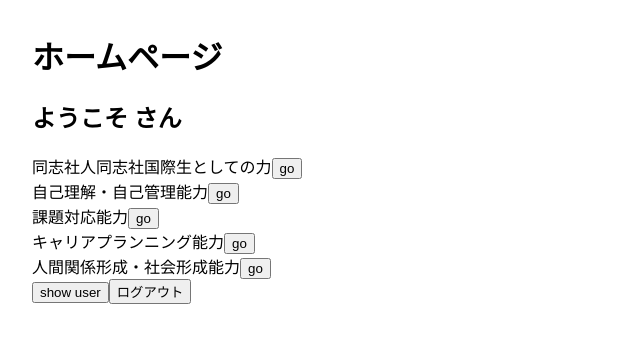
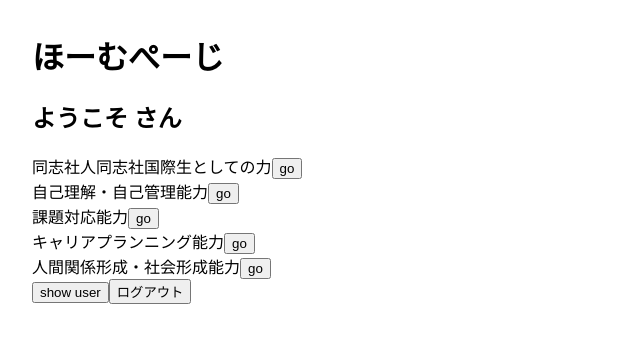
Before and after one commit to Masuda-1246/test, a React (Create React App) app: page / in a window 1280 px wide. Shown: the top 342 px of the page, without its empty margins (0-640 px from the left). Built offline with nearby package versions, Linux system fonts and the light colour scheme; no server answers; the database is empty; sample sign-in values are in the browser's storage.

Commit message:
changing-Home.js

```diff
--- a/src/pages/Home.js
+++ b/src/pages/Home.js
@@ -44,7 +44,7 @@
     return (
       <div>
 
-        <h1>ホームページ</h1>
+        <h1>ほーむぺーじ</h1>
         <h2>ようこそ {userData.name} さん</h2>
           <div>
             {
```
